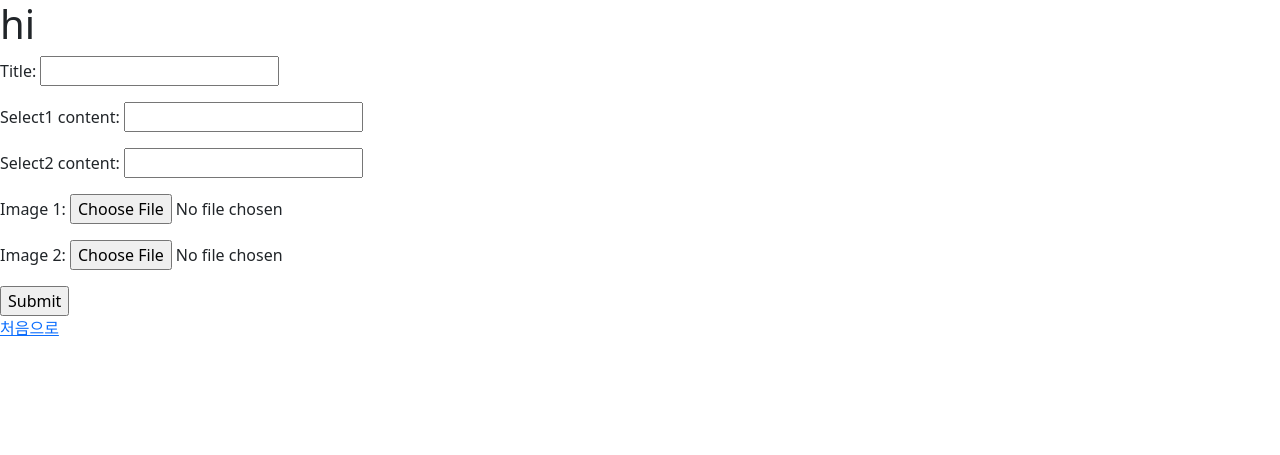
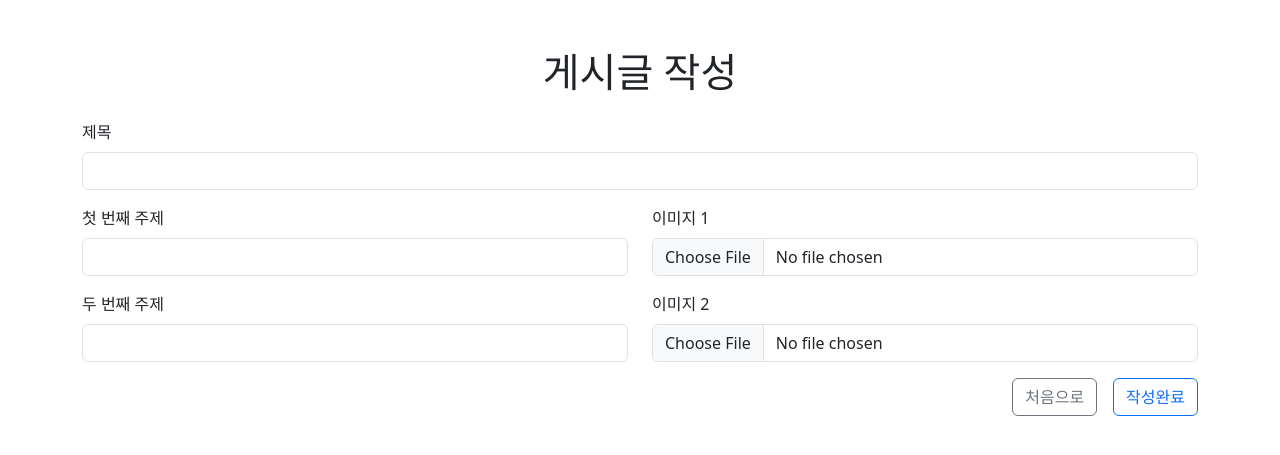
Before and after one commit to ldwlgus12/django_pjt4, a Django app: page /balances/create/ in a window 1280 px wide. Shown: the top 455 px of the page. Run offline with Django 3.2, Linux system fonts and the light colour scheme.

Commit message:
hyeonseok

```diff
--- a/balances/forms.py
+++ b/balances/forms.py
@@ -6,6 +6,19 @@ class BalanceForm(forms.ModelForm):
         model = Balance
         fields = ('title', 'select1_content', 'select2_content', 'image_1', 'image_2',)
 
+    def __init__(self, *args, **kwargs):
+        super().__init__(*args, **kwargs)
+
+        self.fields['title'].widget.attrs['class'] = 'form-control'
+        # self.fields['title'].widget.attrs['placeholder'] = '제목'
+        self.fields['select1_content'].widget.attrs['class'] = 'form-control'
+        # self.fields['select1_content'].widget.attrs['placeholder'] = '첫 번째 주제'
+
+        self.fields['select2_content'].widget.attrs['class'] = 'form-control'
+        # self.fields['select2_content'].widget.attrs['placeholder'] = '두 번째 주제'
+
+        self.fields['image_1'].widget.attrs['class'] = 'form-control'
+        self.fields['image_2'].widget.attrs['class'] = 'form-control'
 
 
 class CommentForm(forms.ModelForm):
--- a/balances/templates/balances/create.html
+++ b/balances/templates/balances/create.html
@@ -1,11 +1,44 @@
 {% extends 'base.html' %}
 
 {% block content %}
-<h1>hi</h1>
-<form action="{% url 'balances:create' %}" method='POST' enctype='multipart/form-data'>
-{% csrf_token %}
-{{ form.as_p }}
-<input type="submit">
-</form>
-<a href="{% url 'balances:index' %}">처음으로</a>
+<div class="container">
+  <div class="row justify-content-center mt-5">
+  <h1 class="mb-4 text-center">게시글 작성</h1>
+
+  <form action="{% url 'balances:create' %}" method="POST" enctype="multipart/form-data">
+    {% csrf_token %}
+    <div class="mb-3">
+      <label for="title" class="form-label">제목</label>
+      {{ form.title }}
+    </div>
+
+    <div class="row mb-3">
+      <div class="col-md-6">
+        <label for="select1_content" class="form-label">첫 번째 주제</label>
+        {{ form.select1_content }}
+      </div>
+      <div class="col-md-6">
+        <label for="image_1" class="form-label">이미지 1</label>
+        {{ form.image_1 }}
+      </div>
+    </div>
+
+    <div class="row mb-3">
+      <div class="col-md-6">
+        <label for="select2_content" class="form-label">두 번째 주제</label>
+        {{ form.select2_content }}
+      </div>
+      <div class="col-md-6">
+        <label for="image_2" class="form-label">이미지 2</label>
+        {{ form.image_2 }}
+      </div>
+    </div>
+
+    <div class="d-flex justify-content-end">
+      <a href="{% url 'balances:index' %}" class="btn btn-outline-secondary me-3">처음으로</a>
+      <input type="submit" class="btn btn-outline-primary" value="작성완료">
+    </div>
+  </form>
+  </div>
+</div>
 {% endblock content %}
```
Also changed, not shown: accounts/templates/accounts/login.html (+24 -6 lines), balances/templates/balances/detail.html (+25 -17 lines).
